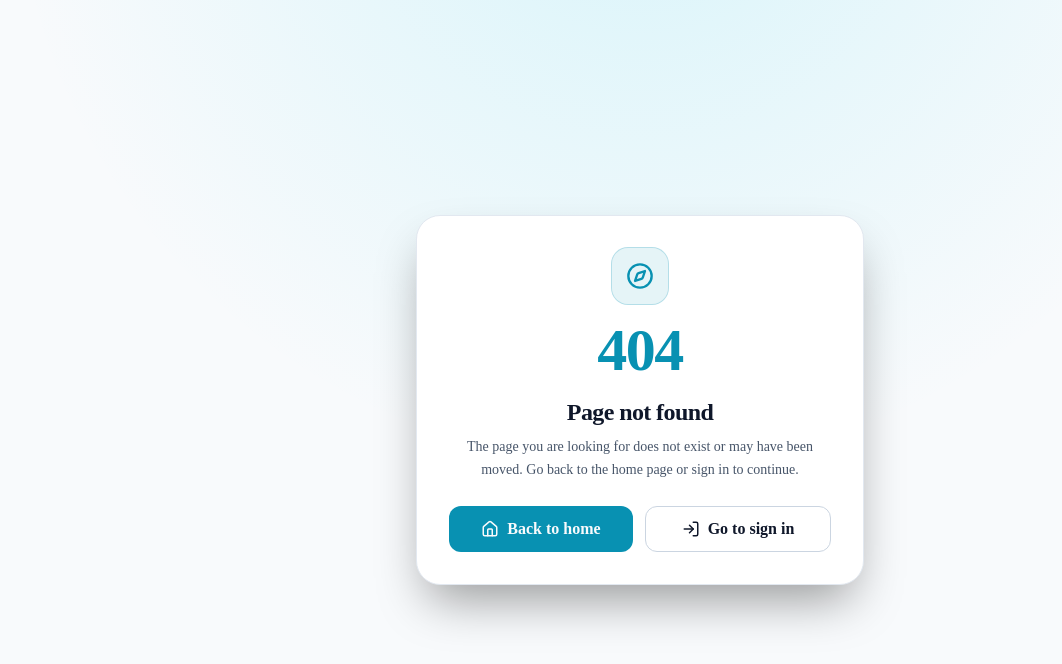
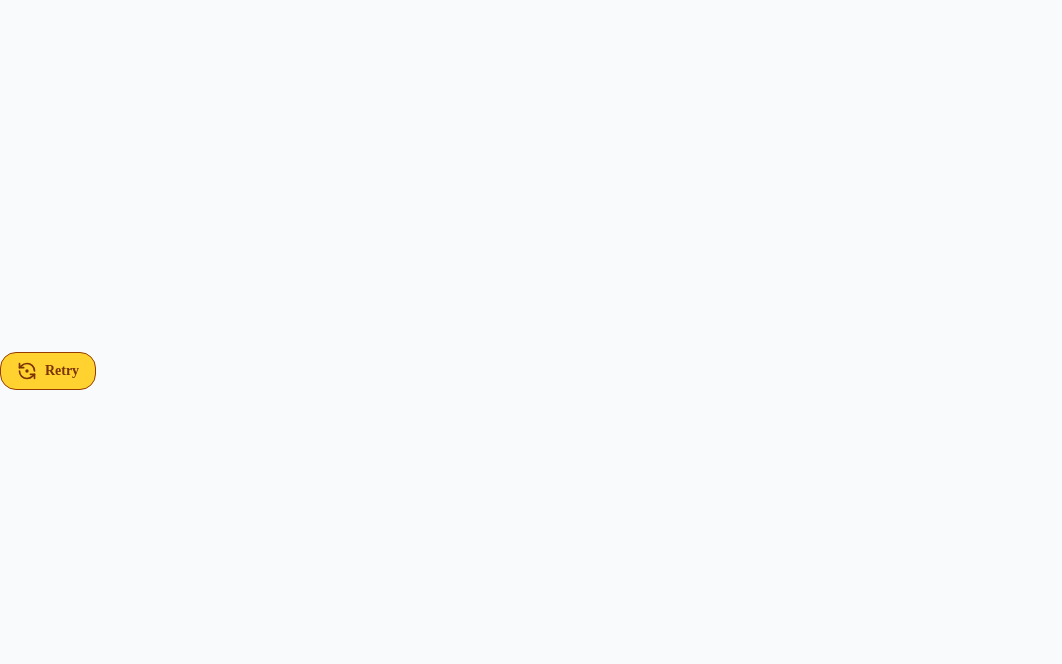
Before and after one commit to jame-dev13/Gym-Admin-Frontend, a React (Vite) app: page /current in a window 1280 px wide. Before the commit this address had no page. Shown: the top 664 px of the page, without its empty margins (0-1062 px from the left). Built offline with nearby package versions, Linux system fonts and the light colour scheme.

Commit message:
feat: settled up retry payment hook and button component which consumes it.

```diff
--- /dev/null
+++ b/src/features/payment/components/RetryPaymentBtn.tsx
@@ -0,0 +1,26 @@
+import { AppForm } from "@/components/form/AppForm";
+import { useRetryPaymentHandler } from "@/features/payment/hooks/handlers/useRetryPaymentHandler";
+import { RefreshCcwDot } from "lucide-react";
+
+export const RetryPaymentBtn = () => {
+  const { isPending, submit } = useRetryPaymentHandler();
+  return (
+    <AppForm onSubmit={submit} className={"p-0"}>
+      <button
+        aria-busy={isPending}
+        disabled={isPending}
+        aria-disabled={isPending}
+        aria-label={"Button retry payment."}
+        className={
+          "inline-flex gap-2 w-full items-center justify-center p-2 bg-amber-300 text-amber-900 hover:bg-amber-400 hover:text-amber-950 text-sm rounded-2xl border border-amber-800 font-bold transition-colors duration-200 ease-in"
+        }
+      >
+        <RefreshCcwDot
+          className={`${isPending ? "animate-spin" : ""}`}
+          size={20}
+        />
+        {!isPending && <span className={"max-sm:hidden"}>Retry</span>}
+      </button>
+    </AppForm>
+  );
+};
--- /dev/null
+++ b/src/features/payment/hooks/handlers/useRetryPaymentHandler.ts
@@ -0,0 +1,21 @@
+import { useRetryCurrentPayment } from "@/features/payment/hooks/useMutatePayment";
+import { useMutationHandler } from "@/hooks/useMutationHandler";
+import { useToastFactory } from "@/hooks/useToastFactory";
+
+export const useRetryPaymentHandler = () => {
+  const { showSuccess, showError } = useToastFactory();
+  return useMutationHandler({
+    mutationHook: useRetryCurrentPayment,
+    payloadBuilder: () => undefined,
+    resultHandlers: {
+      onSuccess: (data) => {
+        showSuccess("Payment retry process completed with success.");
+        if (data && data.sessionUrl) {
+          window.location.assign(data.sessionUrl);
+        }
+      },
+      onError: (err) =>
+        showError(`Could not complete 'retry' action now: ${err?.message}`),
+    },
+  });
+};
--- /dev/null
+++ b/src/features/payment/hooks/useMutatePayment.ts
@@ -0,0 +1,14 @@
+import { getPaymentQueryKeys } from "@/features/payment/services/payment-query-keys";
+import { useMutationMapping } from "@/hooks/useClientMutator";
+
+const BASE: string = import.meta.env.VITE_CURRENT_PAYMENTS_V1;
+
+const { current } = getPaymentQueryKeys();
+
+export const useRetryCurrentPayment = () =>
+  useMutationMapping<undefined, { sessionUrl?: string }>({
+    uri: `${BASE}/retry`,
+    invalidateKey: [...current.all()],
+    method: "post",
+    options: { meta: { clearAudit: true } },
+  });
--- a/src/features/payment/services/payment-query-keys.ts
+++ b/src/features/payment/services/payment-query-keys.ts
@@ -1,7 +1,7 @@
 import { getQueryKeyProvider } from "@/services/query-key-provider";
 import type { Identifiable } from "@/types/Types";
 
-const { administration } = getQueryKeyProvider();
+const { administration, current } = getQueryKeyProvider();
 
 const PAYMENT_DOMAIN_KEY = ["payments"] as const;
 
@@ -25,6 +25,9 @@ const paymentQueryKeys = {
     investmentEvolution: () =>
       [...paymentQueryKeys.administration.metrics(), "evolution"] as const,
   },
+  current: {
+    all: () => [...current, ...getQueryDomainKey()] as const
+  }
 };
 
 export const getPaymentQueryKeys = () => paymentQueryKeys;
--- a/src/router/AppRouter.tsx
+++ b/src/router/AppRouter.tsx
@@ -9,6 +9,7 @@ import { PageSkeleton } from "@/components/skeleton";
 import { lazy, Suspense } from "react";
 import { Route, Routes } from "react-router-dom";
 import { HomeLayout } from "@/features/home/layouts/HomeLayout";
+import { RetryPaymentBtn } from "@/features/payment/components/RetryPaymentBtn";
 
 const NotFoundPage = lazy(() => import("@/pages/404Page"));
 const WelcomePage = lazy(() => import("@/pages/Welcome"));
@@ -95,6 +96,16 @@ export const AppRouter = () => {
         </Route>
         <Route path="*" element={<NotFoundPage />} />
         <Route path="/404" element={<NotFoundPage />} />
+        <Route
+          path="/current"
+          element={
+            <>
+            <div className={"flex size-24"}>
+              <RetryPaymentBtn />
+            </div>
+            </>
+          }
+        />
       </Routes>
     </Suspense>
   );
```
